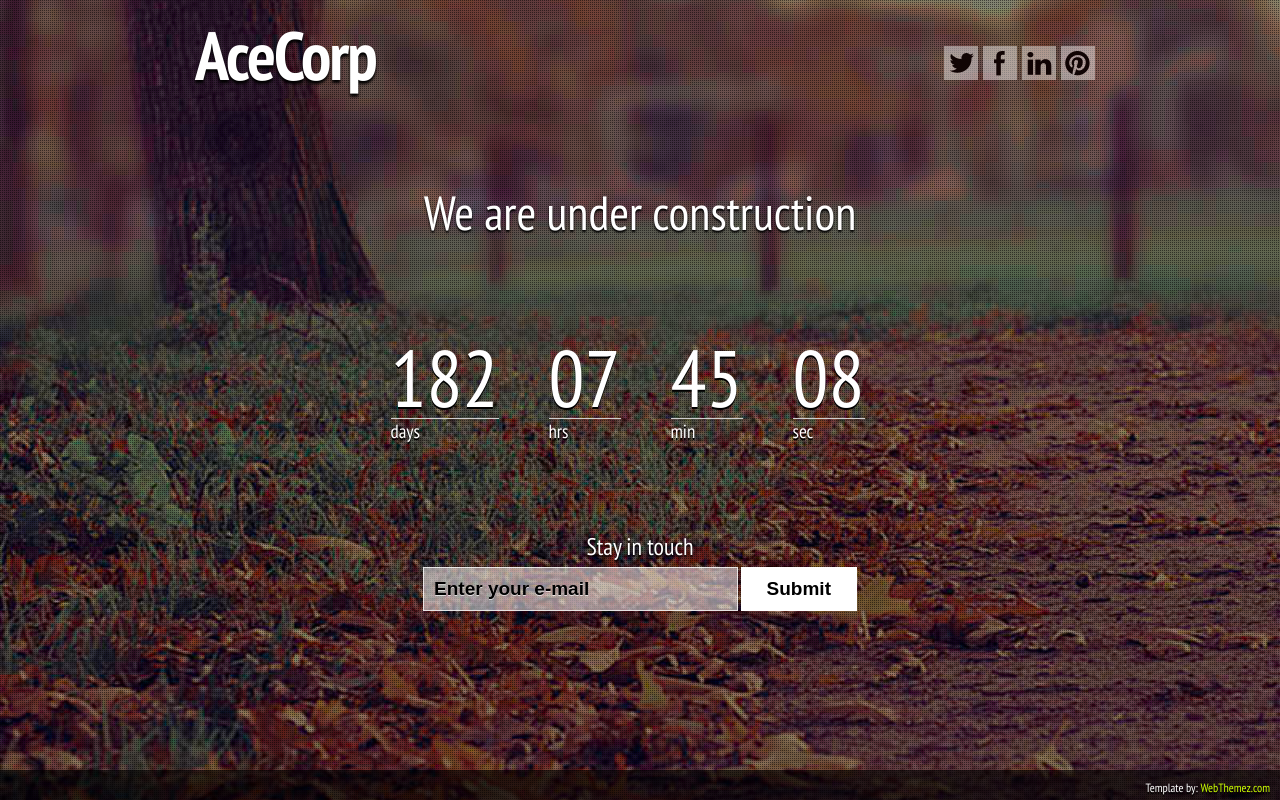
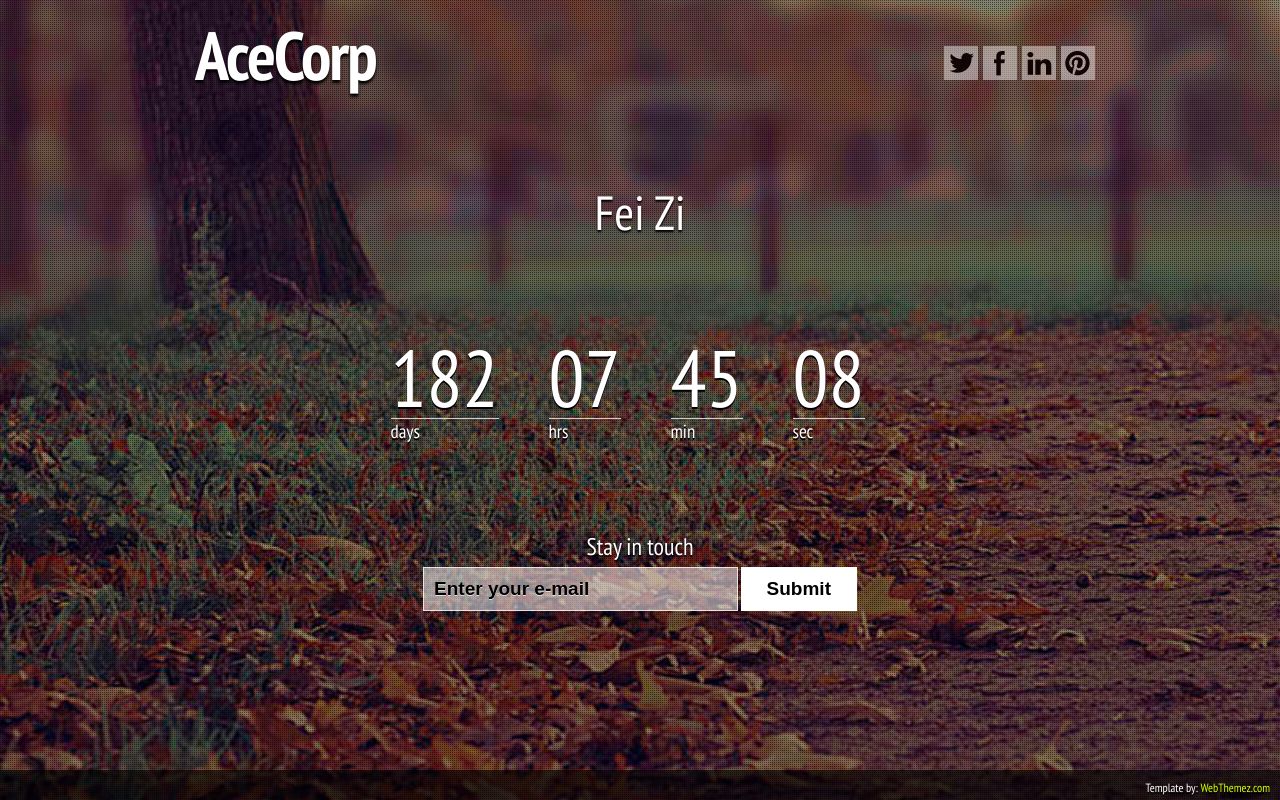
Before and after one commit to dduhongfei/dduhongfei.github.io, a plain HTML site: page index.html in a window 1280 px wide. Drawn offline with Linux system fonts and the light colour scheme; files whose address does not match are found by name.

Commit message:
update new html

```diff
--- a/index.html
+++ b/index.html
@@ -32,7 +32,7 @@ Note: Please use our back link in your site (webthemez.com)
 	</div>
 </div>
 <div id="Content" class="wrapper">
-	<h2>We are under construction</h2>
+	<h2>Fei Zi</h2>
 <br/><br/>
 <div class="countdown styled"></div>
 <div id="subscribe">
```
